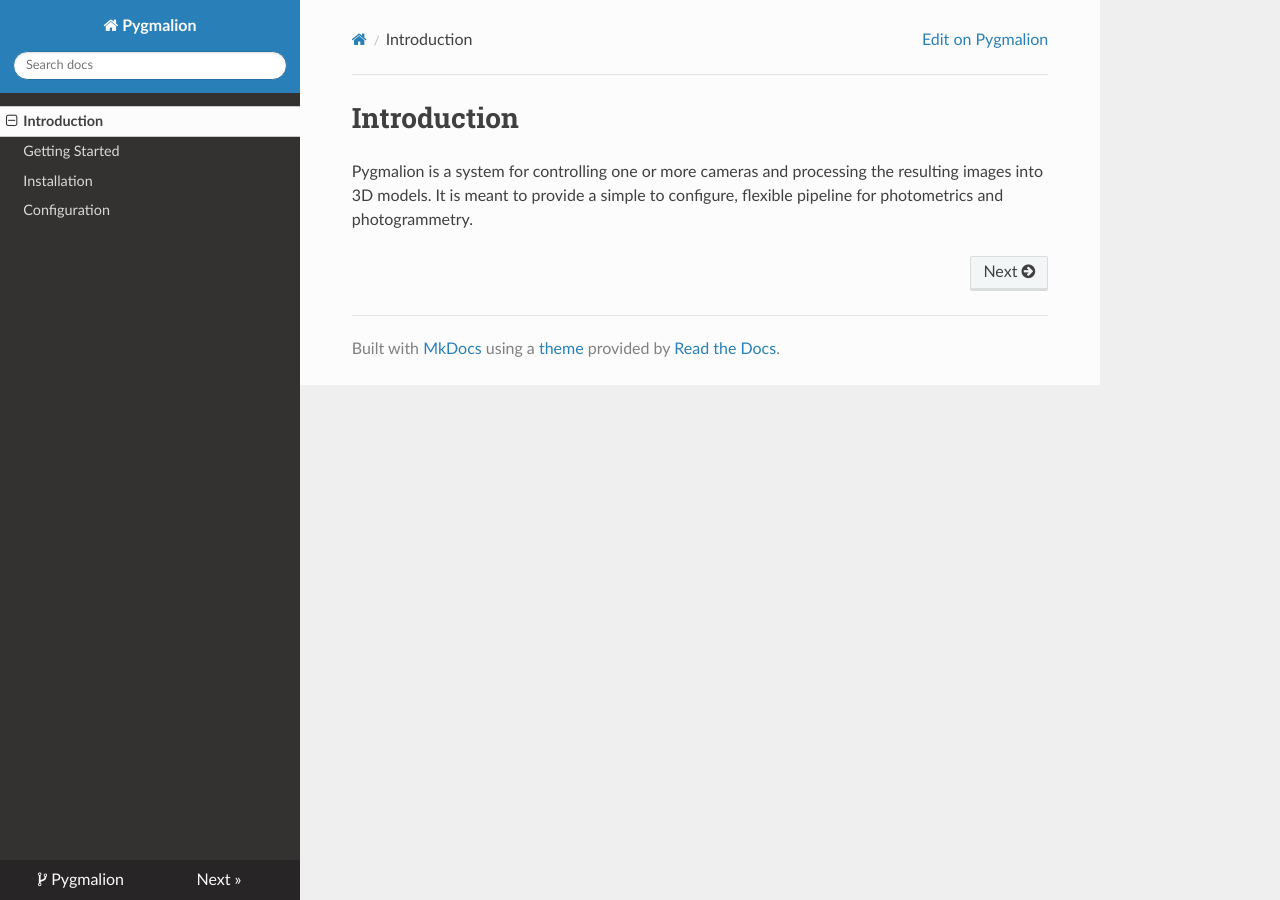
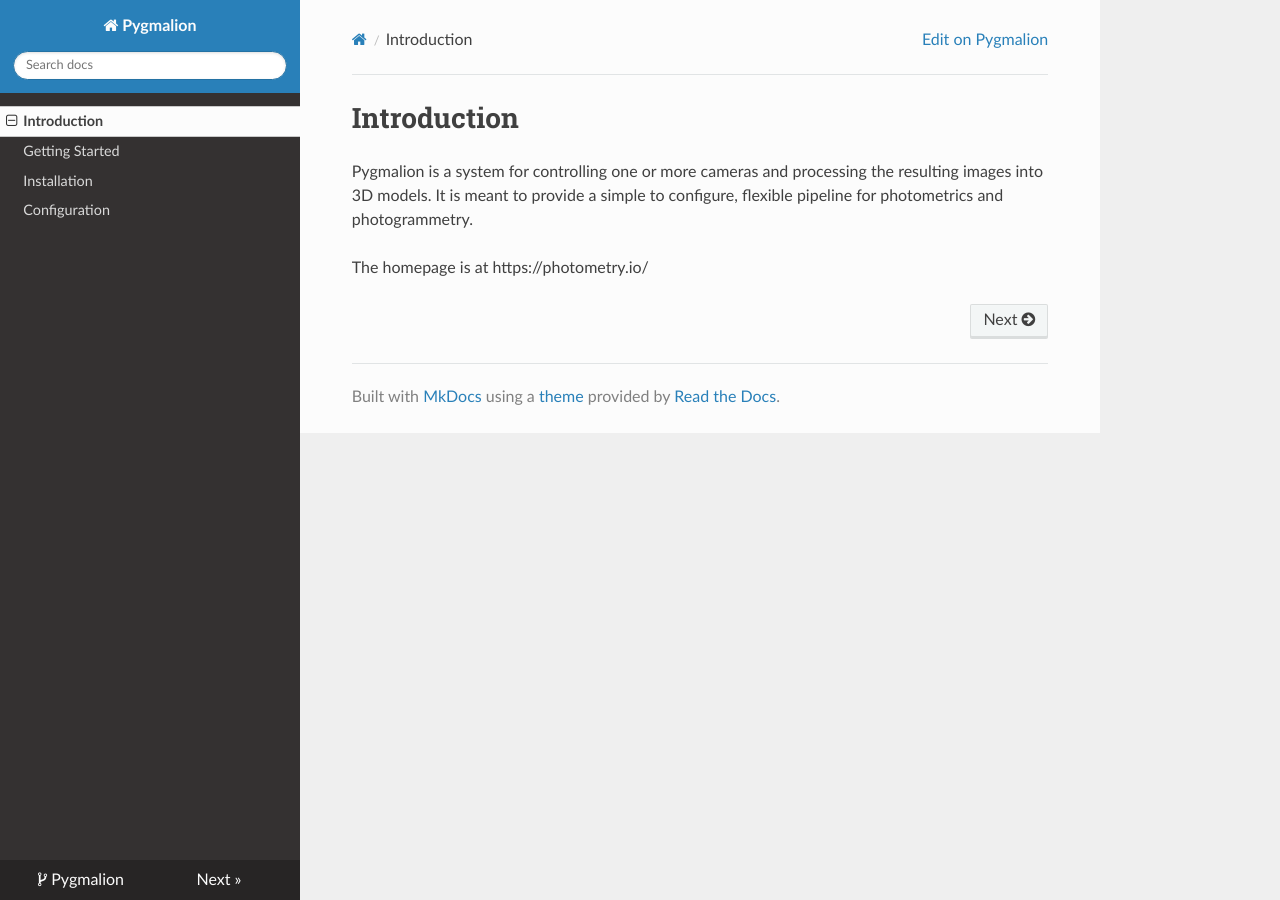
Before and after one commit to bitbyt3r/Pygmalion, an MkDocs documentation site: the page built from docs/index.md, in a window 1280 px wide. Built offline with MkDocs 1.6.1, drawn with Linux system fonts in a browser that asks for light colours; nearby versions of some CDN libraries.

```diff
--- a/docs/index.md
+++ b/docs/index.md
@@ -2,3 +2,5 @@ Introduction
 ============
 
 Pygmalion is a system for controlling one or more cameras and processing the resulting images into 3D models. It is meant to provide a simple to configure, flexible pipeline for photometrics and photogrammetry.
+
+The homepage is at https://photometry.io/
--- a/frontend/src/components/NodeEditor/Connection.vue
+++ b/frontend/src/components/NodeEditor/Connection.vue
@@ -87,6 +87,7 @@ export default {
         this.path.setAttribute('stroke-dasharray', '20,5,5,5,5,5');
         this.updateCurve();
         this.svg.appendChild(this.path);
+        this.svg.addEventListener('resize', this.updateCurve);
     },
     methods: {
         updateCurve() {
```
